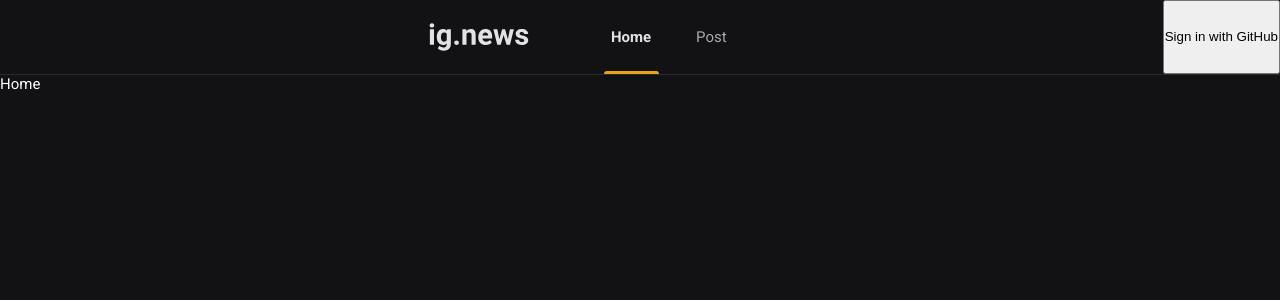
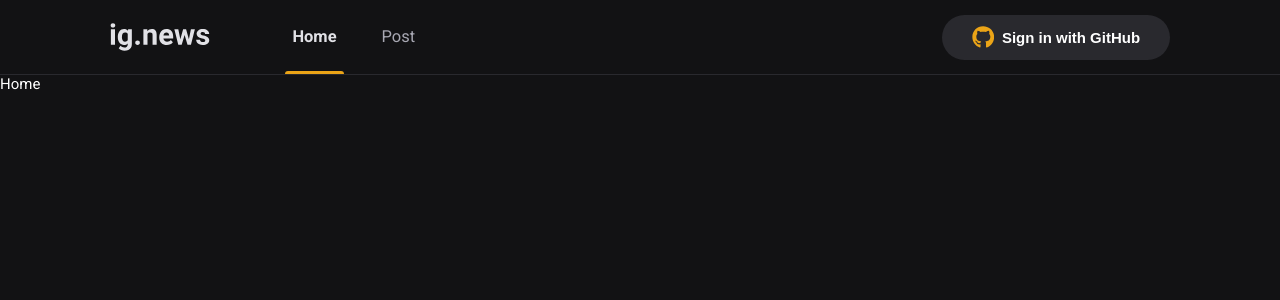
Before and after one commit to zLibrian/ig-news, a Next.js app: page / in a window 1280 px wide. Shown: the top 300 px of the page. Built offline with nearby package versions, Linux system fonts and the light colour scheme.

Commit message:
feat: Add SignInButton and its styles

```diff
--- a/src/components/Header/index.tsx
+++ b/src/components/Header/index.tsx
@@ -1,5 +1,6 @@
 import Image from 'next/image';
 import Link from 'next/link';
+import { SignInButton } from '../SignInButton';
 
 import styles from './page.module.scss';
 
@@ -14,8 +15,8 @@
           </Link>
           <Link href="/posts">Post</Link>
         </nav>
+        <SignInButton />
       </div>
-      <button type="button">Sign in with GitHub</button>
     </header>
   );
 }
--- a/src/components/Header/page.module.scss
+++ b/src/components/Header/page.module.scss
@@ -1,10 +1,6 @@
 .headerContainer {
-  display: flex;
-  justify-content: space-between;
-
   height: 5rem;
   margin: 0 auto;
-
   border-bottom: 1px solid var(--gray-800);
 }
 
@@ -21,6 +17,7 @@
     height: 5rem;
 
     a {
+      font-size: 1.1rem;
       display: inline-block;
       padding: 0 0.5rem;
       color: var(--gray-300);
@@ -39,7 +36,7 @@
 
       &.active {
         color: var(--gray-100);
-        font-weight: 700;
+        font-weight: bold;
       }
 
       &.active::after {
@@ -54,4 +51,8 @@
       }
     }
   }
+
+  button {
+    margin-left: auto;
+  }
 }
--- /dev/null
+++ b/src/components/SignInButton/index.tsx
@@ -0,0 +1,21 @@
+import { FaGithub } from 'react-icons/fa';
+import { FiX } from 'react-icons/fi';
+
+import styles from './styles.module.scss';
+
+export function SignInButton() {
+  const isUserLoggedIn = false;
+
+  return isUserLoggedIn ? (
+    <button type="button" className={styles.signInButton}>
+      <FaGithub color="#04d361" />
+      John Doe
+      <FiX color="#737380" className={styles.closeIcon} />
+    </button>
+  ) : (
+    <button type="button" className={styles.signInButton}>
+      <FaGithub color="#eba417" />
+      Sign in with GitHub
+    </button>
+  );
+}
--- /dev/null
+++ b/src/components/SignInButton/styles.module.scss
@@ -0,0 +1,31 @@
+.signInButton {
+  font-size: 1rem;
+  height: 3rem;
+  border-radius: 3rem;
+  background: var(--gray-800);
+  border: 0;
+  padding: 0 2rem;
+  display: flex;
+  align-items: center;
+  color: var(--white);
+  font-weight: bold;
+
+  &:hover {
+    filter: brightness(0.8);
+  }
+  transition: filter 2s;
+
+  svg {
+    width: 1.5rem;
+    height: 1.5rem;
+
+    &:first-child {
+      margin-right: 0.5rem;
+    }
+
+    &.closeIcon {
+      margin-left: 0.5rem;
+    }
+  }
+
+}
```
